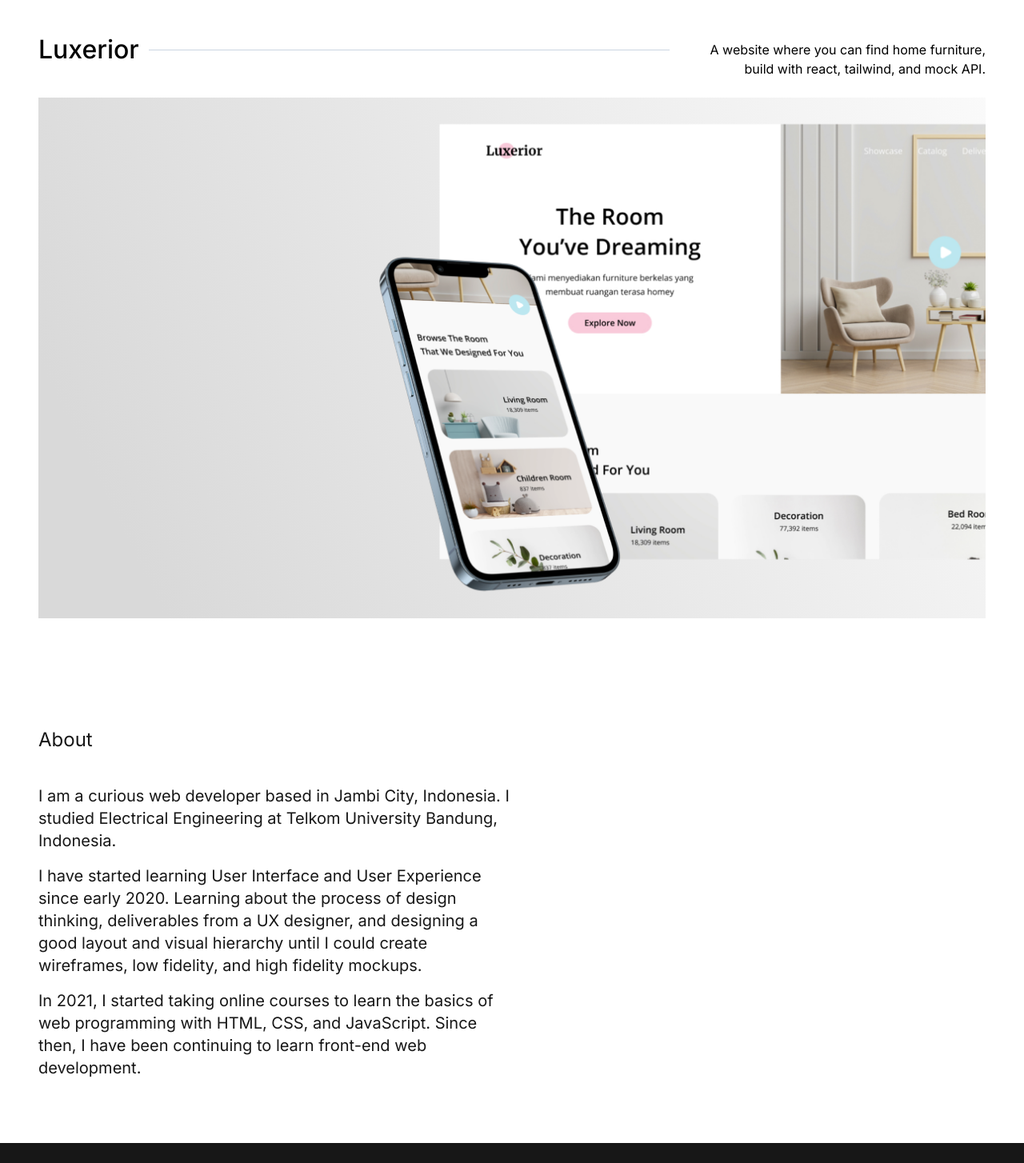
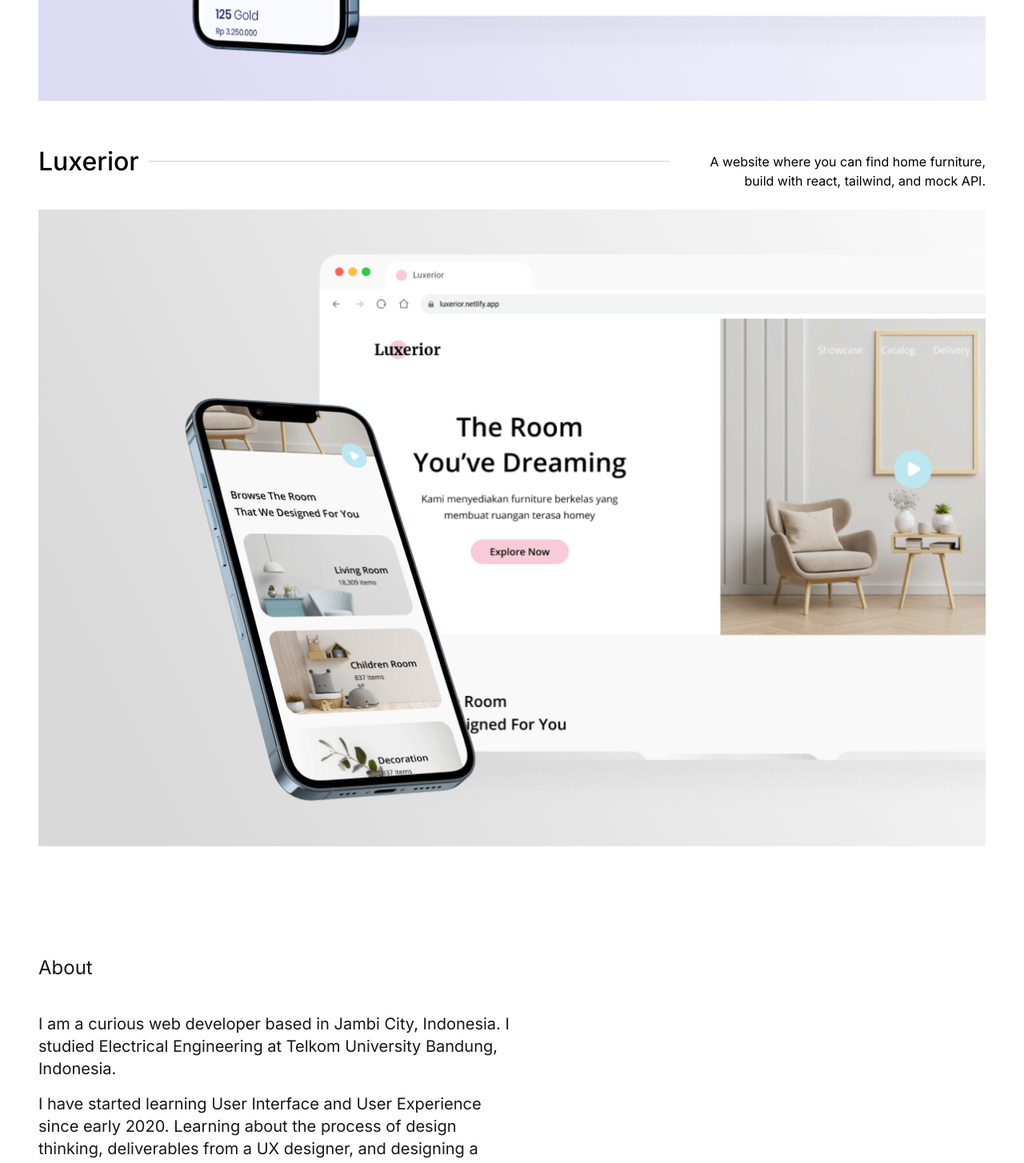
Before and after one commit to ngrwisnu/portfolio-v2, a Next.js app: page / in a window 1280 px wide. Shown: the part 2940-4394 px from the top of the page at 80% size. Built offline with nearby package versions, Linux system fonts and the light colour scheme.

Commit message:
[chore] update the href attribute in Link; change the preview image of the projects (#3)

```diff
--- a/@/components/header/header.tsx
+++ b/@/components/header/header.tsx
@@ -98,7 +98,7 @@
             </li>
             <li className="flex h-12 w-12">
               <Link
-                href="#works"
+                href="/#works"
                 className="flex flex-1 flex-col items-center justify-center self-stretch"
               >
                 <Briefcase />
@@ -106,7 +106,7 @@
             </li>
             <li className="flex h-12 w-12">
               <Link
-                href="#about"
+                href="/#about"
                 className="flex flex-1 flex-col items-center justify-center self-stretch"
               >
                 <User2 />
@@ -114,7 +114,7 @@
             </li>
             <li className="flex h-12 w-12">
               <Link
-                href="#contact"
+                href="/#contact"
                 className="flex flex-1 flex-col items-center justify-center self-stretch"
               >
                 <Phone />
@@ -138,13 +138,13 @@
                 <Link href="/">Home</Link>
               </li>
               <li className="p-4 text-neutral-300 transition-all duration-200 hover:text-white">
-                <Link href="#works">Works</Link>
+                <Link href="/#works">Works</Link>
               </li>
               <li className="p-4 text-neutral-300 transition-all duration-200 hover:text-white">
-                <Link href="#about">About</Link>
+                <Link href="/#about">About</Link>
               </li>
               <li className="p-4 text-neutral-300 transition-all duration-200 hover:text-white">
-                <Link href="#contact">Contact</Link>
+                <Link href="/#contact">Contact</Link>
               </li>
             </ul>
           </nav>
--- a/@/components/homepage/about.tsx
+++ b/@/components/homepage/about.tsx
@@ -21,9 +21,11 @@
             high fidelity mockups.
           </p>
           <p>
-            In 2021, I started taking online courses to learn the basics of web
-            programming with HTML, CSS, and JavaScript. Since then, I have been
-            continuing to learn front-end web development.
+            In 2021, I began my journey into web development by learning the
+            basics of HTML, CSS, and JavaScript. Since then, I have been
+            passionate about front-end development and exploring its libraries
+            and frameworks, especially ReactJS and NextJS. I have also been
+            learning how to create a modular pages and consume APIs.
           </p>
         </div>
       </div>
--- a/@/components/homepage/works/selected-work.tsx
+++ b/@/components/homepage/works/selected-work.tsx
@@ -31,7 +31,7 @@
       <Link href={`/works/${slug}`}>
         <div
           style={bgGradient}
-          className="work-content__image flex max-h-[656px] w-auto justify-end"
+          className="work-content__image flex max-h-[800px] w-auto justify-end"
         >
           <Image
             src={`/assets/images/${imgUrl}`}
```
Also changed, not shown: public/assets/images/luxerior-preview.png, public/assets/images/topstore-preview.png.
